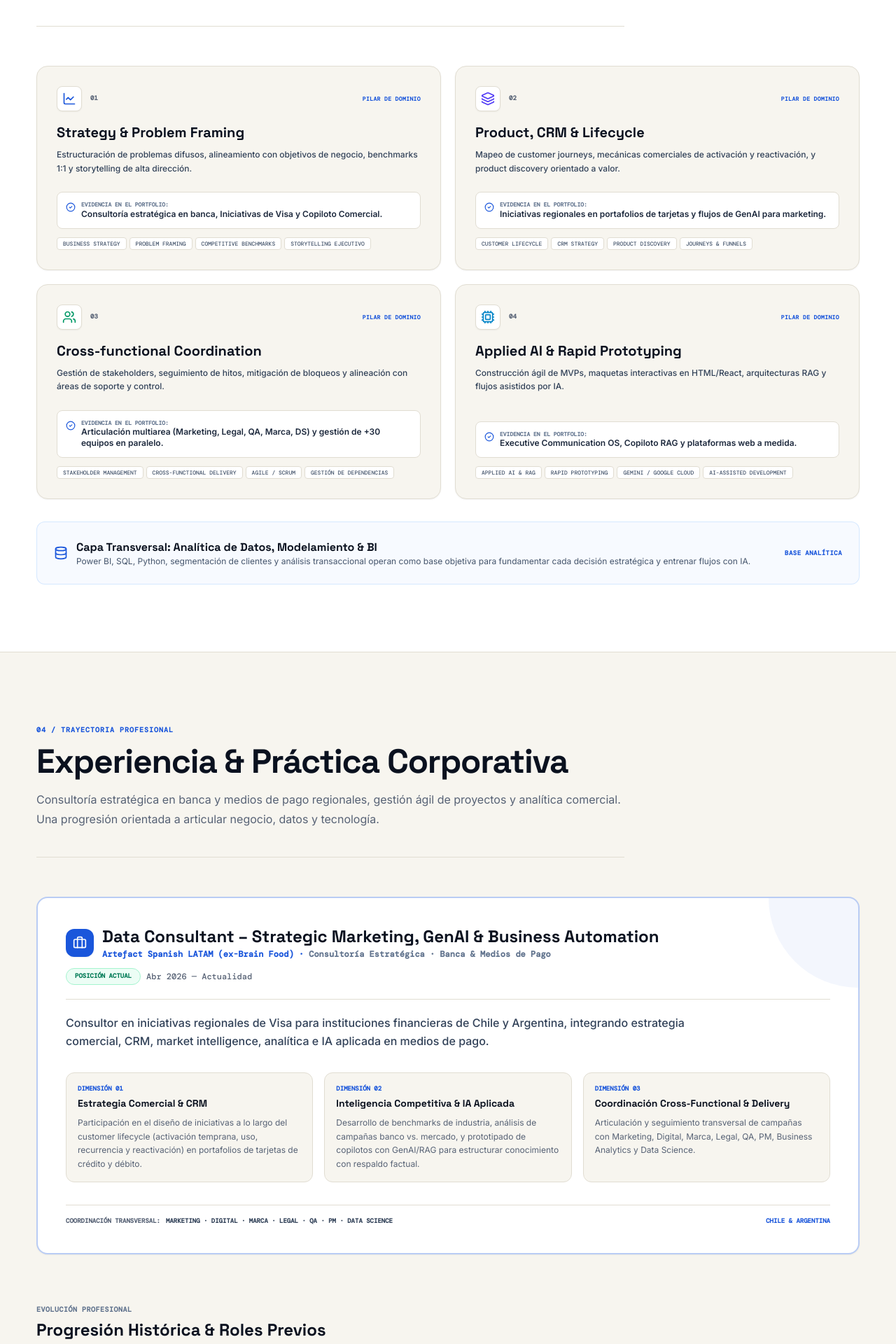
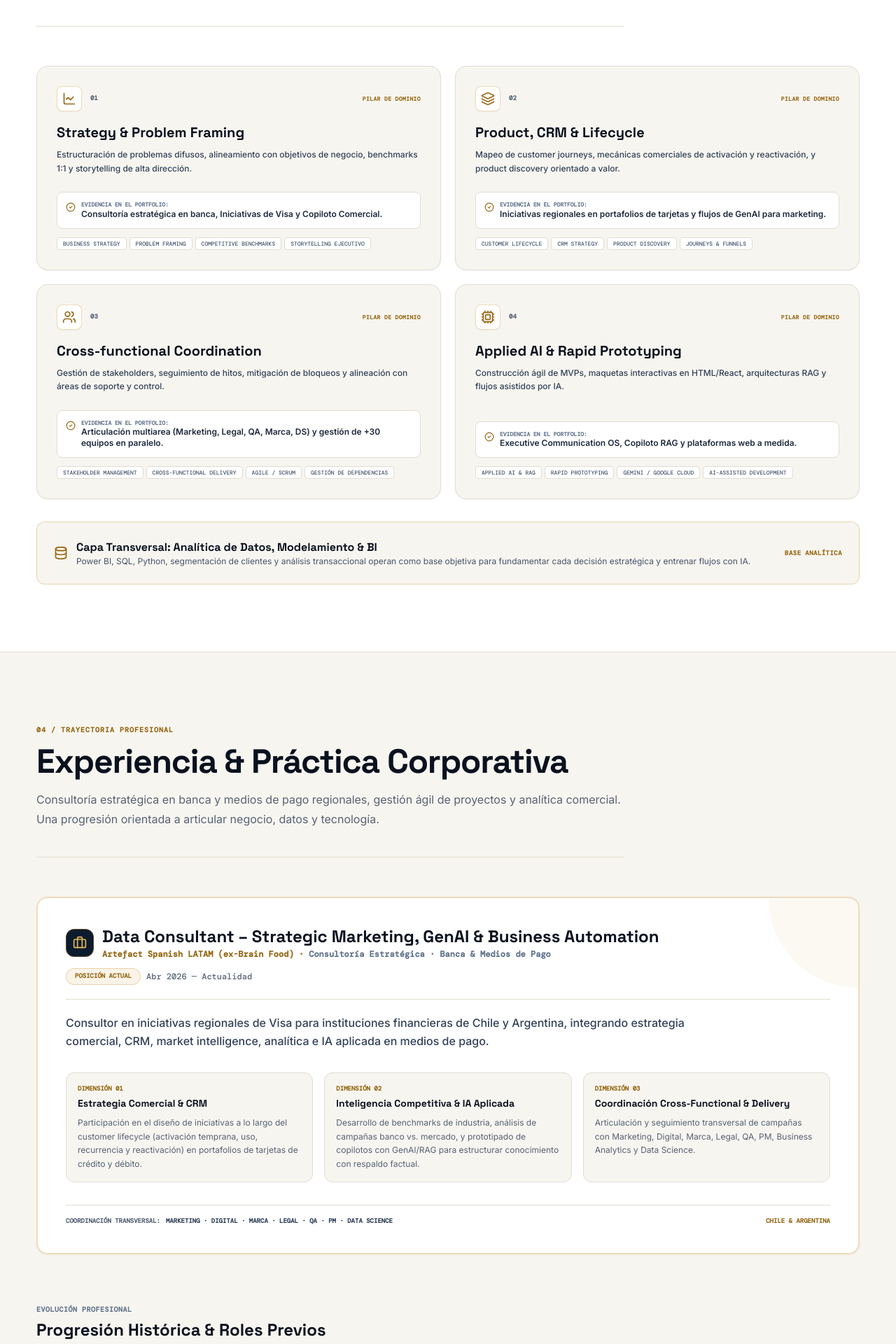
Before and after one commit to IsraelTorresIndustrial/Israel-Torres-Web, a React (Vite) app: page / in a window 1280 px wide. Shown: the part 5300-7220 px from the top of the page at 70% size. Built offline with nearby package versions, Linux system fonts and the light colour scheme; a web font is replaced by a local one.

Commit message:
feat(phase-15): extend golden thread system into experience, capabilities, credentials, and signature closure

```diff
--- a/src/components/Capabilities.tsx
+++ b/src/components/Capabilities.tsx
@@ -7,15 +7,15 @@ export function Capabilities() {
   const getIcon = (idx: number) => {
     switch (idx) {
       case 0:
-        return <LineChart className="h-5 w-5 text-brand-blue" />;
+        return <LineChart className="h-5 w-5 text-gold-deep" />;
       case 1:
-        return <Layers className="h-5 w-5 text-indigo-600" />;
+        return <Layers className="h-5 w-5 text-gold-deep" />;
       case 2:
-        return <Users className="h-5 w-5 text-emerald-600" />;
+        return <Users className="h-5 w-5 text-gold-deep" />;
       case 3:
-        return <Cpu className="h-5 w-5 text-cyan" />;
+        return <Cpu className="h-5 w-5 text-gold-deep" />;
       default:
-        return <Database className="h-5 w-5 text-brand-blue" />;
+        return <Database className="h-5 w-5 text-gold-deep" />;
     }
   };
 
@@ -25,7 +25,7 @@ export function Capabilities() {
 
         {/* Section Header */}
         <div className="max-w-[840px] border-b border-line pb-10">
-          <span className="font-mono text-[10px] font-bold uppercase tracking-widest text-brand-blue">
+          <span className="font-mono text-[10px] font-bold uppercase tracking-widest text-gold-deep">
             03 / Matriz de Capacidades
           </span>
           <h2 className="mt-3 font-display text-3xl md:text-5xl font-bold tracking-tight text-ink">
@@ -41,17 +41,17 @@ export function Capabilities() {
           {capabilityMatrix.map((item, idx) => (
             <div
               key={item.pillar}
-              className="rounded-2xl border border-line bg-canvas p-6 md:p-7 flex flex-col justify-between shadow-xs transition-all hover:border-brand-blue/30"
+              className="rounded-2xl border border-line bg-canvas p-6 md:p-7 flex flex-col justify-between shadow-xs transition-all hover:border-gold/40"
             >
               <div>
                 <div className="flex items-center justify-between">
                   <div className="flex items-center gap-3">
-                    <span className="grid h-9 w-9 place-items-center rounded-lg border border-line bg-paper shadow-xs">
+                    <span className="grid h-9 w-9 place-items-center rounded-lg border border-gold/30 bg-paper shadow-xs">
                       {getIcon(idx)}
                     </span>
                     <span className="font-mono text-[9px] font-bold text-muted">0{idx + 1}</span>
                   </div>
-                  <span className="font-mono text-[8px] uppercase tracking-wider text-brand-blue font-bold">
+                  <span className="font-mono text-[8px] uppercase tracking-wider text-gold-deep font-bold">
                     Pilar de Dominio
                   </span>
                 </div>
@@ -67,7 +67,7 @@ export function Capabilities() {
               <div className="mt-6 space-y-3">
                 {/* Direct Evidence Connection */}
                 <div className="rounded-lg border border-line bg-paper p-3 text-xs flex items-start gap-2">
-                  <CheckCircle2 className="mt-0.5 h-3.5 w-3.5 shrink-0 text-brand-blue" />
+                  <CheckCircle2 className="mt-0.5 h-3.5 w-3.5 shrink-0 text-gold-deep" />
                   <div>
                     <span className="font-mono text-[8px] uppercase font-bold text-slate-500 block">Evidencia en el Portfolio:</span>
                     <span className="text-slate-800 font-semibold">{item.evidence}</span>
@@ -90,10 +90,10 @@ export function Capabilities() {
           ))}
         </div>
 
-        {/* Transversal Data Layer Banner */}
-        <div className="mt-8 rounded-xl border border-blue-200/60 bg-blue-50/50 p-5 md:p-6 flex flex-col sm:flex-row sm:items-center sm:justify-between gap-4">
+        {/* Transversal Data Layer Banner with Golden Conduit */}
+        <div className="mt-8 rounded-xl border border-gold/30 bg-canvas p-5 md:p-6 flex flex-col sm:flex-row sm:items-center sm:justify-between gap-4">
           <div className="flex items-center gap-3">
-            <Database className="h-5 w-5 text-brand-blue shrink-0" />
+            <Database className="h-5 w-5 text-gold-deep shrink-0" />
             <div>
               <p className="font-display text-sm md:text-base font-bold text-ink">
                 Capa Transversal: Analítica de Datos, Modelamiento & BI
@@ -103,7 +103,7 @@ export function Capabilities() {
               </p>
             </div>
           </div>
-          <span className="font-mono text-[9px] uppercase tracking-wider text-brand-blue font-bold whitespace-nowrap">
+          <span className="font-mono text-[9px] uppercase tracking-wider text-gold-deep font-bold whitespace-nowrap">
             Base Analítica
           </span>
         </div>
--- a/src/components/Experience.tsx
+++ b/src/components/Experience.tsx
@@ -11,7 +11,7 @@ export function Experience() {
 
         {/* Section Header */}
         <div className="max-w-[840px] border-b border-line pb-10">
-          <span className="font-mono text-[10px] font-bold uppercase tracking-widest text-brand-blue">
+          <span className="font-mono text-[10px] font-bold uppercase tracking-widest text-gold-deep">
             04 / Trayectoria Profesional
           </span>
           <h2 className="mt-3 font-display text-3xl md:text-5xl font-bold tracking-tight text-ink">
@@ -24,25 +24,25 @@ export function Experience() {
 
         {/* 1. FEATURED EDITORIAL SPREAD: ARTEFACT / VISA */}
         <div className="mt-14">
-          <div className="rounded-2xl border-2 border-brand-blue/30 bg-paper p-6 md:p-10 shadow-xs relative overflow-hidden">
-            <div className="absolute top-0 right-0 h-32 w-32 bg-brand-blue/5 rounded-bl-full pointer-events-none" />
+          <div className="rounded-2xl border-2 border-gold/30 bg-paper p-6 md:p-10 shadow-xs relative overflow-hidden">
+            <div className="absolute top-0 right-0 h-32 w-32 bg-gold/5 rounded-bl-full pointer-events-none" />
 
             <div className="flex flex-wrap items-center justify-between gap-3 border-b border-line pb-5">
               <div className="flex items-center gap-3">
-                <span className="grid h-10 w-10 place-items-center rounded-xl bg-brand-blue text-white shadow-xs">
+                <span className="grid h-10 w-10 place-items-center rounded-xl bg-night text-gold-light border border-gold/40 shadow-xs">
                   <Briefcase className="h-5 w-5" />
                 </span>
                 <div>
                   <h3 className="font-display text-xl md:text-2xl font-bold text-ink leading-tight">
                     {featured.role}
                   </h3>
-                  <p className="text-xs font-semibold text-brand-blue font-mono mt-0.5">
+                  <p className="text-xs font-semibold text-gold-deep font-mono mt-0.5">
                     {featured.company} · <span className="text-slate-500">{featured.area}</span>
                   </p>
                 </div>
               </div>
               <div className="flex items-center gap-2">
-                <span className="rounded-full bg-emerald-50 border border-emerald-200 px-3 py-1 font-mono text-[9px] uppercase font-bold text-emerald-700">
+                <span className="rounded-full bg-gold/10 border border-gold/30 px-3 py-1 font-mono text-[9px] uppercase font-bold text-gold-deep">
                   {featured.badge}
                 </span>
                 <span className="font-mono text-xs text-muted font-medium">
@@ -63,7 +63,7 @@ export function Experience() {
                   className="rounded-xl border border-line bg-canvas p-4 flex flex-col justify-between"
                 >
                   <div>
-                    <span className="font-mono text-[9px] font-bold uppercase text-brand-blue block">
+                    <span className="font-mono text-[9px] font-bold uppercase text-gold-deep block">
                       Dimensión 0{idx + 1}
                     </span>
                     <h4 className="mt-1 font-display text-sm font-bold text-ink">
@@ -83,14 +83,14 @@ export function Experience() {
                 <span>Coordinación Transversal:</span>
                 <span className="text-slate-700">Marketing · Digital · Marca · Legal · QA · PM · Data Science</span>
               </div>
-              <span className="font-mono text-[9px] uppercase text-brand-blue font-bold">
+              <span className="font-mono text-[9px] uppercase text-gold-deep font-bold">
                 Chile & Argentina
               </span>
             </div>
           </div>
         </div>
 
-        {/* 2. PROGRESSION TIMELINE */}
+        {/* 2. PROGRESSION TIMELINE CONNECTED BY THE GOLDEN THREAD */}
         <div className="mt-16">
           <div className="mb-6">
             <span className="font-mono text-[10px] font-bold uppercase tracking-wider text-slate-500">
@@ -105,12 +105,12 @@ export function Experience() {
             {progression.map((item) => (
               <div
                 key={item.company}
-                className="rounded-xl border border-line bg-paper p-5 transition-all hover:border-brand-blue/30 shadow-xs flex flex-col justify-between"
+                className="rounded-xl border border-line bg-paper p-5 transition-all hover:border-gold/40 shadow-xs flex flex-col justify-between"
               >
                 <div>
                   <div className="flex items-center justify-between text-muted text-xs">
-                    <span className="font-mono text-[9px] uppercase font-semibold text-brand-blue">{item.period}</span>
-                    <span className="rounded bg-slate-100 px-2 py-0.5 font-mono text-[8px] uppercase font-bold text-slate-700">
+                    <span className="font-mono text-[9px] uppercase font-semibold text-gold-deep">{item.period}</span>
+                    <span className="rounded bg-canvas px-2 py-0.5 font-mono text-[8px] uppercase font-bold text-slate-700 border border-line">
                       {item.badge}
                     </span>
                   </div>
--- a/src/components/Footer.tsx
+++ b/src/components/Footer.tsx
@@ -5,9 +5,9 @@ export function Footer() {
   const { personalInfo } = portfolioData;
   return (
     <footer className="border-t border-navy-800 bg-void py-8 text-white">
-      <div className="mx-auto flex max-w-[1280px] flex-col gap-5 px-5 md:flex-row md:items-center md:justify-between md:px-8">
+      <div className="mx-auto flex max-w-[1240px] flex-col gap-5 px-5 md:flex-row md:items-center md:justify-between md:px-8">
         <div className="flex items-center gap-3">
-          <div className="relative h-8 w-8 overflow-hidden rounded-lg border border-gold/30 bg-night p-0.5">
+          <div className="relative h-8 w-8 overflow-hidden rounded-lg border border-gold/40 bg-night p-0.5 shadow-xs">
             <img
               src="/logo.png"
               alt="Israel Torres Emblema"
@@ -29,7 +29,7 @@ export function Footer() {
             href={personalInfo.linkedin}
             target="_blank"
             rel="noreferrer"
-            className="grid h-8 w-8 place-items-center rounded-lg border border-navy-800 text-slate-400 transition-colors hover:border-navy-700 hover:text-white"
+            className="grid h-8 w-8 place-items-center rounded-lg border border-navy-800 text-slate-400 transition-colors hover:border-gold/40 hover:text-gold-light"
             aria-label="LinkedIn"
           >
             <Linkedin className="h-3.5 w-3.5" />
@@ -38,14 +38,14 @@ export function Footer() {
             href={personalInfo.github}
             target="_blank"
             rel="noreferrer"
-            className="grid h-8 w-8 place-items-center rounded-lg border border-navy-800 text-slate-400 transition-colors hover:border-navy-700 hover:text-white"
+            className="grid h-8 w-8 place-items-center rounded-lg border border-navy-800 text-slate-400 transition-colors hover:border-gold/40 hover:text-gold-light"
             aria-label="GitHub"
           >
             <Github className="h-3.5 w-3.5" />
           </a>
           <a
             href="#inicio"
-            className="ml-2 inline-flex items-center gap-1.5 rounded-lg border border-navy-800 px-3 py-1.5 font-mono text-[9px] uppercase tracking-wider text-slate-400 transition-colors hover:border-navy-700 hover:text-white"
+            className="ml-2 inline-flex items-center gap-1.5 rounded-lg border border-gold/40 px-3 py-1.5 font-mono text-[9px] uppercase tracking-wider text-gold-light transition-colors hover:border-gold hover:bg-gold/10 hover:text-white"
           >
             Inicio <ArrowUp className="h-3 w-3" />
           </a>
```
Also changed, not shown: src/components/Contact.tsx (+21 -9 lines), src/components/Credentials.tsx (+8 -8 lines), src/components/Process.tsx (+7 -7 lines), 4 other files (tests, documents, lock files or other folders).
